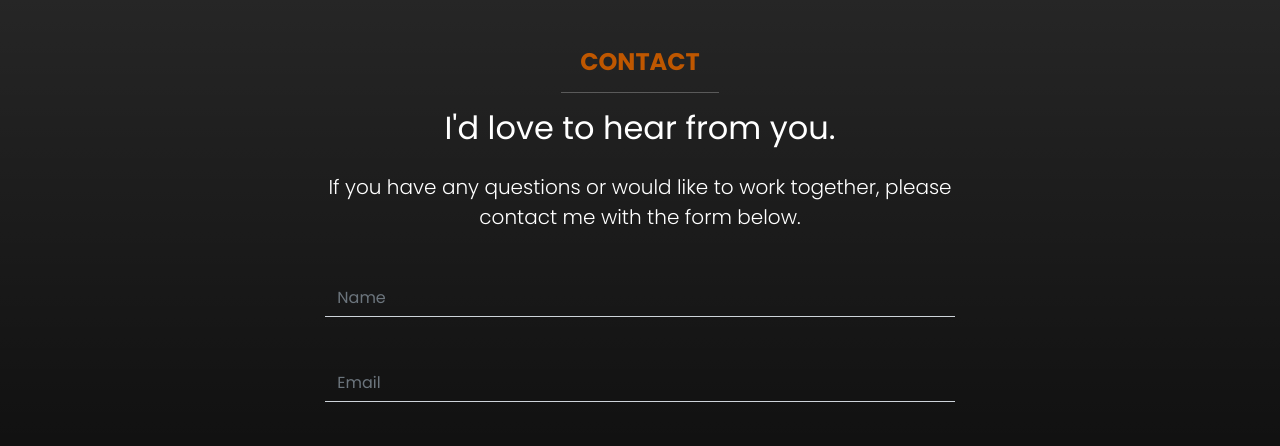
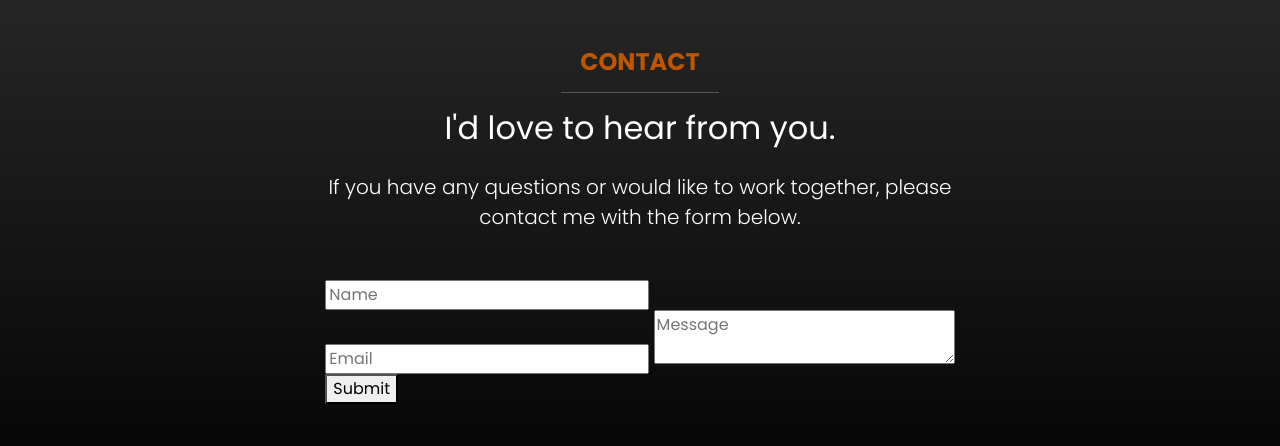
Before and after one commit to CoderDrew/portfolio, a website: page index.html in a window 1280 px wide. Shown: the part 3730-4176 px from the top of the page. Drawn offline with nearby package versions, Linux system fonts and the light colour scheme; files that its build step writes are made by us from their sources; files whose address does not match are found by name.

Commit message:
form updated

```diff
--- a/index.html
+++ b/index.html
@@ -283,27 +283,11 @@
           <form name="contact" method="POST" data-netlify="true">
             <input type="hidden" name="form-name" value="contact" />
 
-            <div class="mb-5">
-              <input type="text"
-                class="form-control bg-transparent border-top-0 border-start-0 border-end-0 rounded-0 border-muted text-white"
-                name="name" placeholder="Name" required />
-            </div>
+            <input type="text" name="name" placeholder="Name" required />
+            <input type="email" name="email" placeholder="Email" required />
+            <textarea name="message" placeholder="Message" required></textarea>
 
-            <div class="mb-5">
-              <input type="email"
-                class="form-control bg-transparent border-top-0 border-start-0 border-end-0 rounded-0 border-muted text-white"
-                name="email" placeholder="Email" required />
-            </div>
-
-            <div class="mb-5">
-              <textarea
-                class="form-control bg-transparent border-top-0 border-start-0 border-end-0 rounded-0 border-muted text-white"
-                name="message" placeholder="Message" required></textarea>
-            </div>
-
-            <div class="mb-5 d-grid">
-              <button type="submit" class="btn btn-primary">Submit</button>
-            </div>
+            <button type="submit">Submit</button>
           </form>
 
         </div>
```
